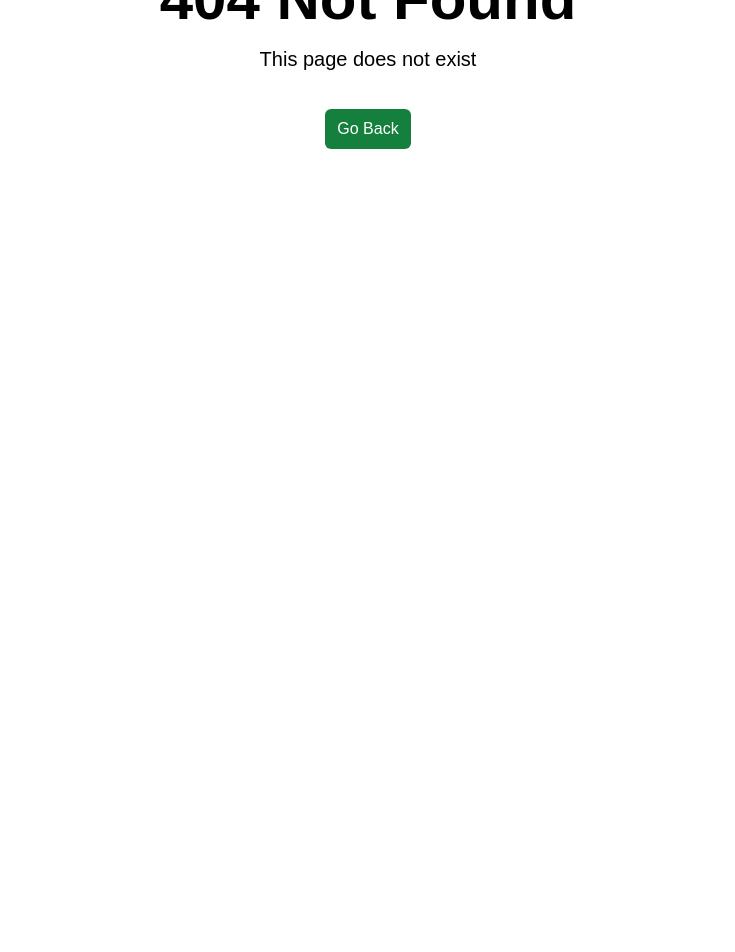
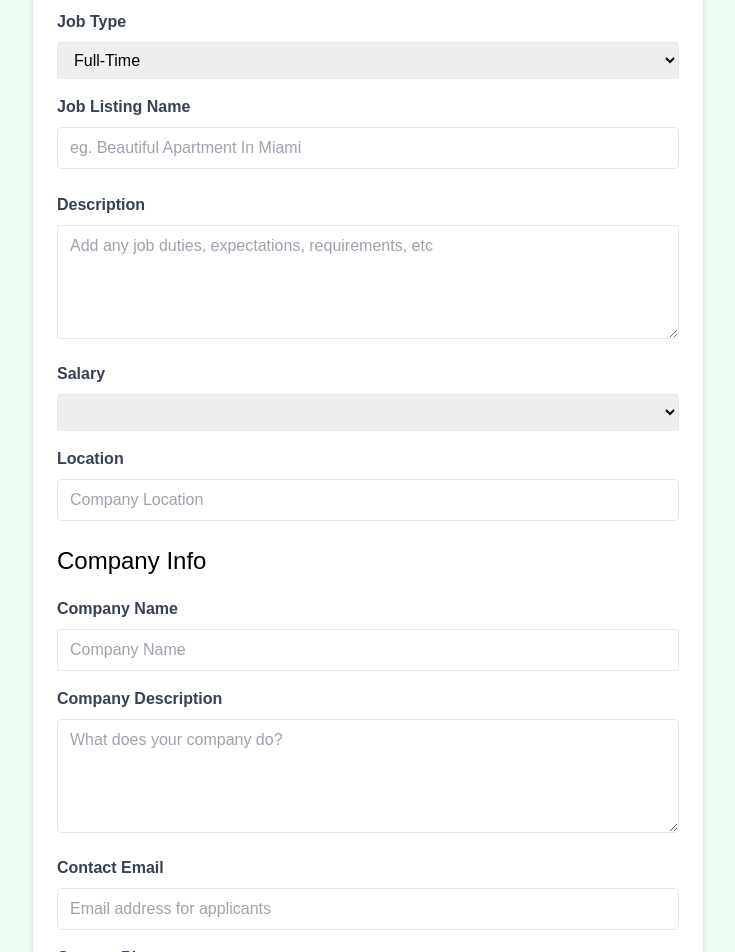
Before and after one commit to artur-trotskyi/vue-sanctum, a Vue app: page /jobs/edit/1 in a window 1280 px wide. Before the commit this address had no page. Shown: the part 260-1212 px from the top of the page, without its empty margins (272-1007 px from the left). Before the commit the page ends 800 px from the top, so only its background shows below. Built offline with nearby package versions, Linux system fonts and the light colour scheme; no server answers.

Commit message:
edit job

```diff
--- a/src/router/index.js
+++ b/src/router/index.js
@@ -3,6 +3,7 @@
 import JobsView from '@/views/JobsView.vue';
 import JobView from "@/views/JobView.vue";
 import AddJobView from "@/views/AddJobView.vue";
+import EditJobView from "@/views/EditJobView.vue";
 import NotFoundView from "@/views/NotFoundView.vue";
 
 const router = createRouter({
@@ -29,6 +30,11 @@
       component: AddJobView,
     },
     {
+      path: '/jobs/edit/:id',
+      name: 'edit-job',
+      component: EditJobView,
+    },
+    {
       path: '/:catchAll(.*)',
       name: 'not-found',
       component: NotFoundView,
--- /dev/null
+++ b/src/views/EditJobView.vue
@@ -0,0 +1,226 @@
+<script setup>
+import router from "@/router";
+import {reactive, onMounted} from "vue";
+import {useRoute} from "vue-router";
+import {useToast} from "vue-toastification";
+import axios from "axios";
+
+const route = useRoute();
+const jobId = route.params.id;
+
+const form = reactive({
+  type: 'Full-Time',
+  title: '',
+  description: '',
+  salary: '',
+  location: '',
+  company: {
+    name: '',
+    description: '',
+    contactEmail: '',
+    contactPhone: '',
+  },
+});
+
+const state = reactive({
+  job: {},
+  isLoading: true,
+})
+
+const toast = useToast();
+
+const handleSubmit = async () => {
+  const updatedJob = {
+    title: form.title,
+    type: form.type,
+    location: form.location,
+    description: form.description,
+    salary: form.salary,
+    company: {
+      name: form.company.name,
+      description: form.company.description,
+      contactEmail: form.company.contactEmail,
+      contactPhone: form.company.contactPhone,
+    }
+  }
+
+  try {
+    const response = await axios.put(`/api/jobs/${jobId}`, updatedJob);
+    toast.success('Job Updated Successfully');
+    await router.push(`/jobs/${response.data.id}`);
+  } catch (error) {
+    console.error('Error fetching job', error);
+    toast.error('Job Was Not Updated');
+  }
+};
+
+onMounted(async () => {
+  try {
+    const response = await axios.get(`/api/jobs/${jobId}`);
+    state.job = response.data;
+    // Populate inputs
+    form.type = state.job.type;
+    form.title = state.job.title;
+    form.description = state.job.description;
+    form.salary = state.job.salary;
+    form.location = state.job.location;
+    form.company.name = state.job.company.name;
+    form.company.description = state.job.company.description;
+    form.company.contactEmail = state.job.company.contactEmail;
+    form.company.contactPhone = state.job.company.contactPhone;
+  } catch (error) {
+    console.error('Error fetching job', error);
+  } finally {
+    state.isLoading = false;
+  }
+});
+</script>
+
+<template>
+  <section class="bg-green-50">
+    <div class="container m-auto max-w-2xl py-24">
+      <div class="bg-white px-6 py-8 mb-4 shadow-md rounded-md border m-4 md:m-0">
+        <form @submit.prevent="handleSubmit">
+          <h2 class="text-3xl text-center font-semibold mb-6">Edit Job</h2>
+          <div class="mb-4">
+            <label for="type" class="block text-gray-700 font-bold mb-2">Job Type</label>
+            <select
+                id="type"
+                v-model="form.type"
+                name="type"
+                class="border rounded w-full py-2 px-3"
+                required
+            >
+              <option value="Full-Time">Full-Time</option>
+              <option value="Part-Time">Part-Time</option>
+              <option value="Remote">Remote</option>
+              <option value="Internship">Internship</option>
+            </select>
+          </div>
+
+          <div class="mb-4">
+            <label class="block text-gray-700 font-bold mb-2">Job Listing Name</label>
+            <input
+                type="text"
+                v-model="form.title"
+                id="name"
+                name="name"
+                class="border rounded w-full py-2 px-3 mb-2"
+                placeholder="eg. Beautiful Apartment In Miami"
+                required
+            />
+          </div>
+          <div class="mb-4">
+            <label for="description" class="block text-gray-700 font-bold mb-2">Description</label>
+            <textarea
+                id="description"
+                v-model="form.description"
+                name="description"
+                class="border rounded w-full py-2 px-3"
+                rows="4"
+                placeholder="Add any job duties, expectations, requirements, etc"
+            ></textarea>
+          </div>
+
+          <div class="mb-4">
+            <label for="type" class="block text-gray-700 font-bold mb-2">Salary</label>
+            <select
+                id="salary"
+                v-model="form.salary"
+                name="salary"
+                class="border rounded w-full py-2 px-3"
+                required
+            >
+              <option value="Under $50K">under $50K</option>
+              <option value="$50K - $60K">$50 - $60K</option>
+              <option value="$60K - $70K">$60 - $70K</option>
+              <option value="$70K - $80K">$70 - $80K</option>
+              <option value="$80K - $90K">$80 - $90K</option>
+              <option value="$90K - $100K">$90 - $100K</option>
+              <option value="$100K - $125K">$100 - $125K</option>
+              <option value="$125K - $150K">$125 - $150K</option>
+              <option value="$150K - $175K">$150 - $175K</option>
+              <option value="$175K - $200K">$175 - $200K</option>
+              <option value="Over $200K">Over $200K</option>
+            </select>
+          </div>
+
+          <div class="mb-4">
+            <label class="block text-gray-700 font-bold mb-2">Location</label>
+            <input
+                type="text"
+                v-model="form.location"
+                id="location"
+                name="location"
+                class="border rounded w-full py-2 px-3 mb-2"
+                placeholder="Company Location"
+                required
+            />
+          </div>
+
+          <h3 class="text-2xl mb-5">Company Info</h3>
+
+          <div class="mb-4">
+            <label for="company" class="block text-gray-700 font-bold mb-2">Company Name</label>
+            <input
+                type="text"
+                v-model="form.company.name"
+                id="company"
+                name="company"
+                class="border rounded w-full py-2 px-3"
+                placeholder="Company Name"
+            />
+          </div>
+
+          <div class="mb-4">
+            <label for="company_description" class="block text-gray-700 font-bold mb-2">Company Description</label>
+            <textarea
+                id="company_description"
+                v-model="form.company.description"
+                name="company_description"
+                class="border rounded w-full py-2 px-3"
+                rows="4"
+                placeholder="What does your company do?"
+            ></textarea>
+          </div>
+
+          <div class="mb-4">
+            <label for="contact_email" class="block text-gray-700 font-bold mb-2">Contact Email</label>
+            <input
+                type="email"
+                v-model="form.company.contactEmail"
+                id="contact_email"
+                name="contact_email"
+                class="border rounded w-full py-2 px-3"
+                placeholder="Email address for applicants"
+                required
+            />
+          </div>
+          <div class="mb-4">
+            <label for="contact_phone" class="block text-gray-700 font-bold mb-2">Contact Phone</label>
+            <input
+                type="tel"
+                v-model="form.company.contactPhone"
+                id="contact_phone"
+                name="contact_phone"
+                class="border rounded w-full py-2 px-3"
+                placeholder="Optional phone for applicants"
+            />
+          </div>
+
+          <div>
+            <button
+                class="bg-green-500 hover:bg-green-600 text-white font-bold py-2 px-4 rounded-full w-full focus:outline-none focus:shadow-outline"
+                type="submit"
+            >
+              Update Job
+            </button>
+          </div>
+        </form>
+      </div>
+    </div>
+  </section>
+</template>
+
+<style scoped>
+</style>
```
